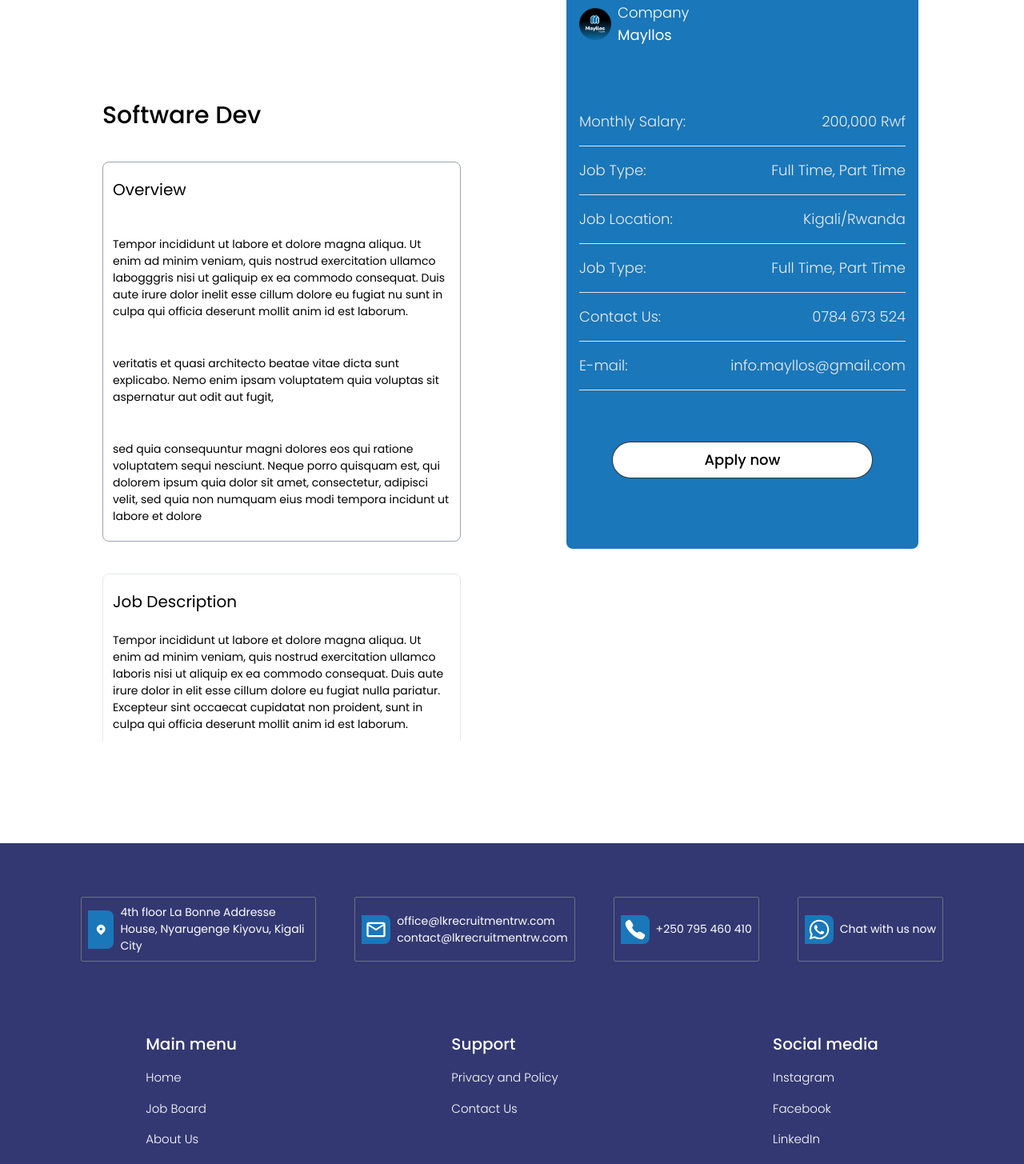
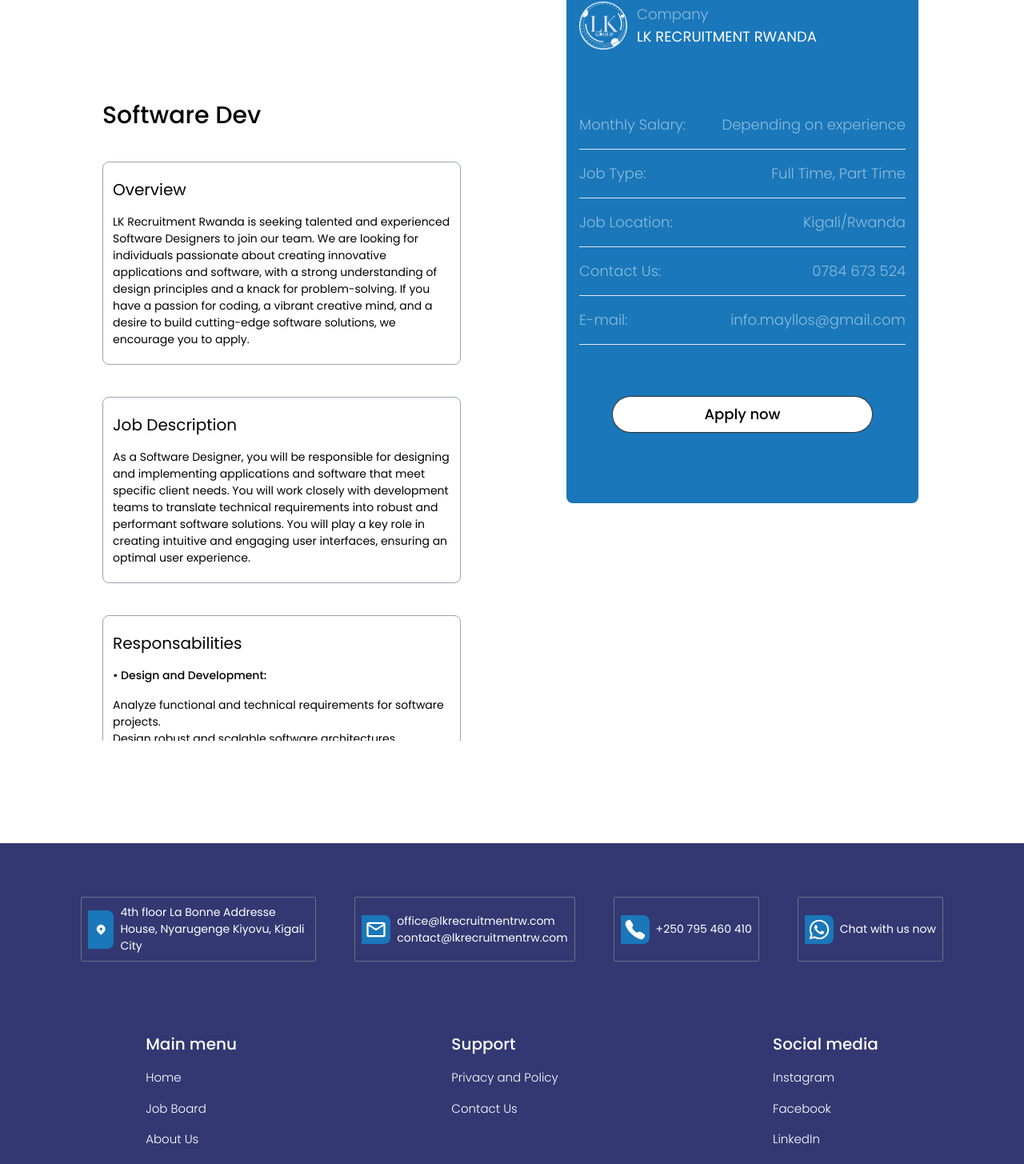
Before and after one commit to mariegrace31/recruitment_frontend, a Next.js app: page /jobdetail in a window 1280 px wide. Shown: the part 500-1955 px from the top of the page at 80% size. Built offline with nearby package versions, Linux system fonts and the light colour scheme.

Commit message:
Update the job board

```diff
--- a/app/jobboard/jobdetail.jsx
+++ b/app/jobboard/jobdetail.jsx
@@ -8,7 +8,7 @@ import { GrFacebookOption } from 'react-icons/gr';
 import Link from 'next/link';
 import { MdOutlineContentCopy } from "react-icons/md";
 import { PiShareFatFill } from "react-icons/pi";
-import logo from '../assets/navLogo.png';
+import logo from "../assets/thirdlogo.png";
 import gray from '../assets/grayhr.png';
 import Footer from '../components/Footer';
 import emoji from '../assets/emoji.png';
@@ -52,89 +52,102 @@ function Jobdetail() {
       <div className='bg-white p-6 lg:p-32 flex flex-col lg:flex-row gap-12 lg:gap-32'>
       <div className='w-[100%] lg:w-[50%] h-[calc(100%-Xpx)] lg:h-[800px] overflow-y-hidden lg:overflow-y-auto border-b-gray-400'>
         <h1 className='text-xl lg:text-3xl font-medium'>Software Dev</h1>
-        <div className='flex flex-col gap-6 lg:gap-11 border border-gray-400 py-5 p-3 mt-5 lg:mt-10 rounded-lg'>
-          <h1 className='text-sm lg:text-xl'>Overview</h1>
-          <p className='text-[12px] lg:text-[14px]'>Tempor incididunt ut labore et dolore magna aliqua. Ut enim ad minim veniam, quis nostrud exercitation ullamco labogggris nisi ut galiquip ex ea commodo consequat.
-             Duis aute irure dolor inelit esse cillum dolore eu fugiat nu sunt in culpa qui officia deserunt mollit anim id est laborum.</p>
-          <p className='text-[12px] lg:text-[14px]'>veritatis et quasi architecto beatae vitae dicta sunt explicabo. Nemo enim ipsam voluptatem quia voluptas sit aspernatur aut odit aut fugit,</p>
-          <p className='text-[12px] lg:text-[14px]'>sed quia consequuntur magni dolores eos qui ratione voluptatem sequi nesciunt. Neque porro quisquam est, qui dolorem ipsum quia dolor sit amet, consectetur, adipisci velit, sed quia non numquam eius modi tempora incidunt ut labore et dolore</p>
+        <div className='flex flex-col gap-6 lg:gap-4 border border-gray-400 py-5 p-3 mt-5 lg:mt-10 rounded-lg'>
+          <h1 className='text-[16px] lg:text-xl'>Overview</h1>
+          <p className='text-[12px] lg:text-[14px]'>LK Recruitment Rwanda is seeking talented and experienced Software Designers
+            to join our team. We are looking for individuals passionate about creating innovative applications and software,
+             with a strong understanding of design principles and a knack for problem-solving. If you have a passion for
+             coding, a vibrant creative mind, and a desire to build cutting-edge software solutions, we encourage you to apply.</p>
+         </div>
+      <div>
+
+        <div className='flex flex-col gap-4 border border-gray-400 border-b-gray-400 py-5 p-3 mt-10 rounded-lg'>
+        <h1 className="text-[16px] lg:text-xl">Job Description</h1>
+      <p className="text-[12px] lg:text-[14px]">
+      As a Software Designer, you will be responsible for designing and implementing applications
+      and software that meet specific client needs. You will work closely with development teams to translate technical
+       requirements into robust and performant software solutions. You will play a key role in creating intuitive and
+        engaging user interfaces, ensuring an optimal user experience.</p>
         </div>
-        <div
-      className='flex flex-col gap-8 border border-gray-400border-b-gray-400 py-5 p-3 mt-10 rounded-lg h-[852px]'
-    >
-      <div>
-      <h1 className="text-xl">Job Description</h1>
-      <p className="text-[12px] lg:text-[14px] mt-6">
-        Tempor incididunt ut labore et dolore magna aliqua. Ut enim ad minim veniam, quis nostrud exercitation ullamco laboris nisi ut
-         aliquip ex ea commodo consequat. Duis aute irure dolor in elit esse cillum dolore eu fugiat nulla pariatur. Excepteur sint occaecat cupidatat non proident, sunt in culpa qui officia deserunt mollit anim id est laborum.
-      </p>
-      <p className='text-[12px] lg:text-[14px] mt-7'>veritatis et quasi architecto beatae vitae dicta sunt explicabo. Nemo enim ipsam voluptatem quia voluptas sit aspernatur aut odit aut fugit,</p>
 
-      <h1 className="text-xl mt-7">Responsabilities</h1>
-      <p className="text-[12px] lg:text-[14px] mt-7">
-        Tempor incididunt ut labore et dolore magna aliqua. Ut enim ad minim veniam, quis nostrud exercitation ullamco laboris nisi ut
-         aliquip ex ea commodo consequat. Duis aute irure dolor in elit esse cillum dolore eu fugiat nulla pariatur. Excepteur sint occaecat cupidatat non proident, sunt in culpa qui officia deserunt mollit anim id est laborum.
-      </p>
-      <p className='text-[12px] lg:text-[14px] mt-7'>veritatis et quasi architecto beatae vitae dicta sunt explicabo. Nemo enim ipsam voluptatem quia voluptas sit aspernatur aut odit aut fugit,</p>
 
-      <h1 className="text-xl mt-7">Required Skills</h1>
-      <p className="text-[12px] lg:text-[14px] mt-7">
-        Tempor incididunt ut labore et dolore magna aliqua. Ut enim ad minim veniam, quis nostrud exercitation ullamco laboris nisi ut
-         aliquip ex ea commodo consequat. Duis aute irure dolor in elit esse cillum dolore eu fugiat nulla pariatur. Excepteur sint occaecat cupidatat non proident, sunt in culpa qui officia deserunt mollit anim id est laborum.
-      </p>
-      <p className='text-[12px] lg:text-[14px] mt-7'>veritatis et quasi architecto beatae vitae dicta sunt explicabo. Nemo enim ipsam voluptatem quia voluptas sit aspernatur aut odit aut fugit,</p>
+        <div className='flex flex-col gap-4 border border-gray-400 border-b-gray-400 py-5 p-3 mt-10 rounded-lg'>
+        <h1 className="text-[16px] lg:text-xl">Responsabilities</h1>
+      <h4 className="text-[12px] lg:text-[14px] font-medium">• Design and Development:</h4>
+      <p className="text-[12px] lg:text-[14px]">
+      Analyze functional and technical requirements for software projects. <br />
+      Design robust and scalable software architectures. <br />
+      Develop intuitive and engaging user interfaces (UI). <br />
+      Write clean, efficient, and well-documented code. <br />
+      Test and debug software applications to ensure stability and performance.</p>
+      <h4 className="text-[12px] lg:text-[14px] font-medium">• Team Collaboration:</h4>
+      <p className="text-[12px] lg:text-[14px]">
+      Work closely with development, design, and project management teams. <br />
+       Participate in code reviews and brainstorming sessions. <br />
+       Effectively communicate progress and challenges related to software development.</p>
+      <h4 className="text-[12px] lg:text-[14px] font-medium">• Maintenance and Improvements:</h4>
+      <p className="text-[12px] lg:text-[14px]">
+      Update and improve existing software applications. <br />
+      Resolve issues and bugs reported by users. <br />
+      Propose enhancements to application functionality and usability.</p>
+        </div>
 
-      </div>
+        <div className='flex flex-col gap-4 border border-gray-400 border-b-gray-400 py-5 p-3 mt-10 rounded-lg'>
+        <h1 className="text-[16px] lg:text-xl">Required Skills.</h1>
+      <p className="text-[12px] lg:text-[14px]">• Strong proficiency in one or more programming languages (e.g., Java, Python, C++, JavaScript).</p>
+      <p className="text-[12px] lg:text-[14px]">• Experience in designing and developing web and/or mobile applications.</p>
+      <p className="text-[12px] lg:text-[14px]">• Understanding of UI/UX design principles.</p>
+      <p className="text-[12px] lg:text-[14px]">• Knowledge of software architecture concepts and database management.</p>
+      <p className="text-[12px] lg:text-[14px]">• Ability to work independently and as part of a team.</p>
+      <p className="text-[12px] lg:text-[14px]">• Excellent communication and problem-solving skills.</p>
+        </div>
+
       </div>
 
       </div>
 
       <div className='flex flex-col gap-24 w-[100%] lg:w-[50%] -mt-0 lg:-mt-52'>
         <div className='bg-secondary p-4 w-[100%] py-4 lg:py-10 border-4 border-white rounded-xl'>
-          <div className='flex items-center gap-2 mt-5 lg:mt-10 mb-10 lg:mb-20'>
+          <div className='flex items-center gap-2 lg:gap-3 mt-5 lg:mt-10 mb-10 lg:mb-20'>
           <Image
           src={logo}
           width={40}
           height={40}
           alt="Logo"
+          className="w-[40px] lg:w-[60px]"
         />
             <div className='flex flex-col'>
-              <h2 className='text-white text-sm lg:text-lg font-light'>Company</h2>
-              <h3 className='text-sm lg:text-lg text-white'>Mayllos</h3>
+              <h2 className='text-white/50 text-[13px] lg:text-lg font-light'>Company</h2>
+              <h3 className='text-[13px] lg:text-lg text-white'>LK RECRUITMENT RWANDA</h3>
             </div>
           </div>
           <div className='flex justify-between mb-4'>
-            <h3 className='font-light text-sm lg:text-lg text-[#ECEDF2]'>Monthly Salary:</h3>
-            <p className='font-light text-sm lg:text-lg text-[#ECEDF2]'>200,000 Rwf</p>
+            <h3 className='font-light text-[13px] lg:text-lg text-white/50'>Monthly Salary:</h3>
+            <p className='font-light text-[13px] lg:text-lg text-white/50'>Depending on experience</p>
           </div>
           <hr className='text-[#ECEDF2]' />
           <div className='flex justify-between my-4'>
-            <h3 className='font-light text-sm lg:text-lg text-[#ECEDF2]'>Job Type:</h3>
-            <p className='font-light text-sm lg:text-lg text-[#ECEDF2]'> Full Time, Part Time</p>
+            <h3 className='font-light text-[13px] lg:text-lg text-white/50'>Job Type:</h3>
+            <p className='font-light text-[13px] lg:text-lg text-white/50'> Full Time, Part Time</p>
           </div>
           <hr className='text-[#ECEDF2]'  />
           <div className='flex justify-between my-4'>
-            <h3 className='font-light text-sm lg:text-lg text-[#ECEDF2]'>Job Location:</h3>
-            <p className='font-light text-sm lg:text-lg text-[#ECEDF2]'> Kigali/Rwanda</p>
+            <h3 className='font-light text-[13px] lg:text-lg text-white/50'>Job Location:</h3>
+            <p className='font-light text-[13px] lg:text-lg text-white/50'> Kigali/Rwanda</p>
           </div>
           <hr className='text-[#ECEDF2]'  />
           <div className='flex justify-between my-4'>
-            <h3 className='font-light text-sm lg:text-lg text-[#ECEDF2]'>Job Type:</h3>
-            <p className='font-light text-sm lg:text-lg text-[#ECEDF2]'>Full Time, Part Time</p>
+            <h3 className='font-light text-[13px] lg:text-lg text-white/50'>Contact Us:</h3>
+            <p className='font-light text-[13px] lg:text-lg text-white/50'>0784 673 524</p>
           </div>
           <hr className='text-[#ECEDF2]'  />
           <div className='flex justify-between my-4'>
-            <h3 className='font-light text-sm lg:text-lg text-[#ECEDF2]'>Contact Us:</h3>
-            <p className='font-light text-sm lg:text-lg text-[#ECEDF2]'>0784 673 524</p>
-          </div>
-          <hr className='text-[#ECEDF2]'  />
-          <div className='flex justify-between my-4'>
-            <h3 className='font-light text-sm lg:text-lg text-[#ECEDF2]'>E-mail:</h3>
-            <p className='font-light text-sm lg:text-lg text-[#ECEDF2]'>info.mayllos@gmail.com</p>
+            <h3 className='font-light text-[13px] lg:text-lg text-white/50'>E-mail:</h3>
+            <p className='font-light text-[13px] lg:text-lg text-white/50'>info.mayllos@gmail.com</p>
           </div>
           <hr className='text-[#ECEDF2]' />
           <div className='text-center'>
-          <button className='bg-white text-black p-2 w-[80%] text-sm lg:text-lg mt-7 lg:mt-16 mb-8 lg:mb-12 border border-black/80 hover:bg-yellow-500 hover:text-white hover:border-gray-400 font-medium rounded-3xl' onClick={handleModalToggle}>Apply now</button>
+          <button className='bg-white text-black p-2 w-[80%] text-[13px] lg:text-lg mt-7 lg:mt-16 mb-8 lg:mb-12 border border-black/80 hover:bg-yellow-500 hover:text-white hover:border-gray-400 font-medium rounded-3xl' onClick={handleModalToggle}>Apply now</button>
           </div>
 
         </div>
```
Also changed, not shown: app/components/AvailableJobs.jsx (+8 -6 lines), app/assets/thirdlogo.png (added).
